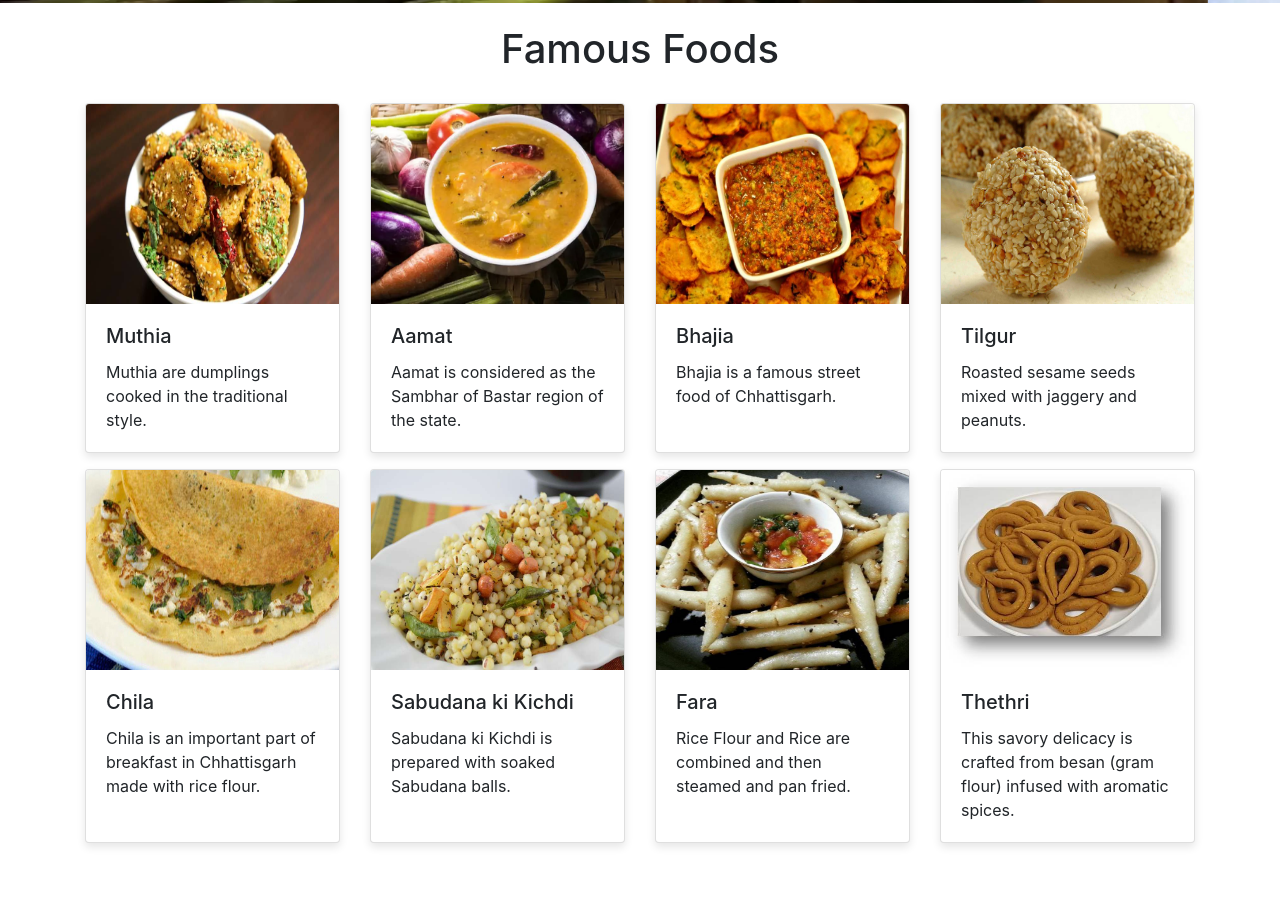
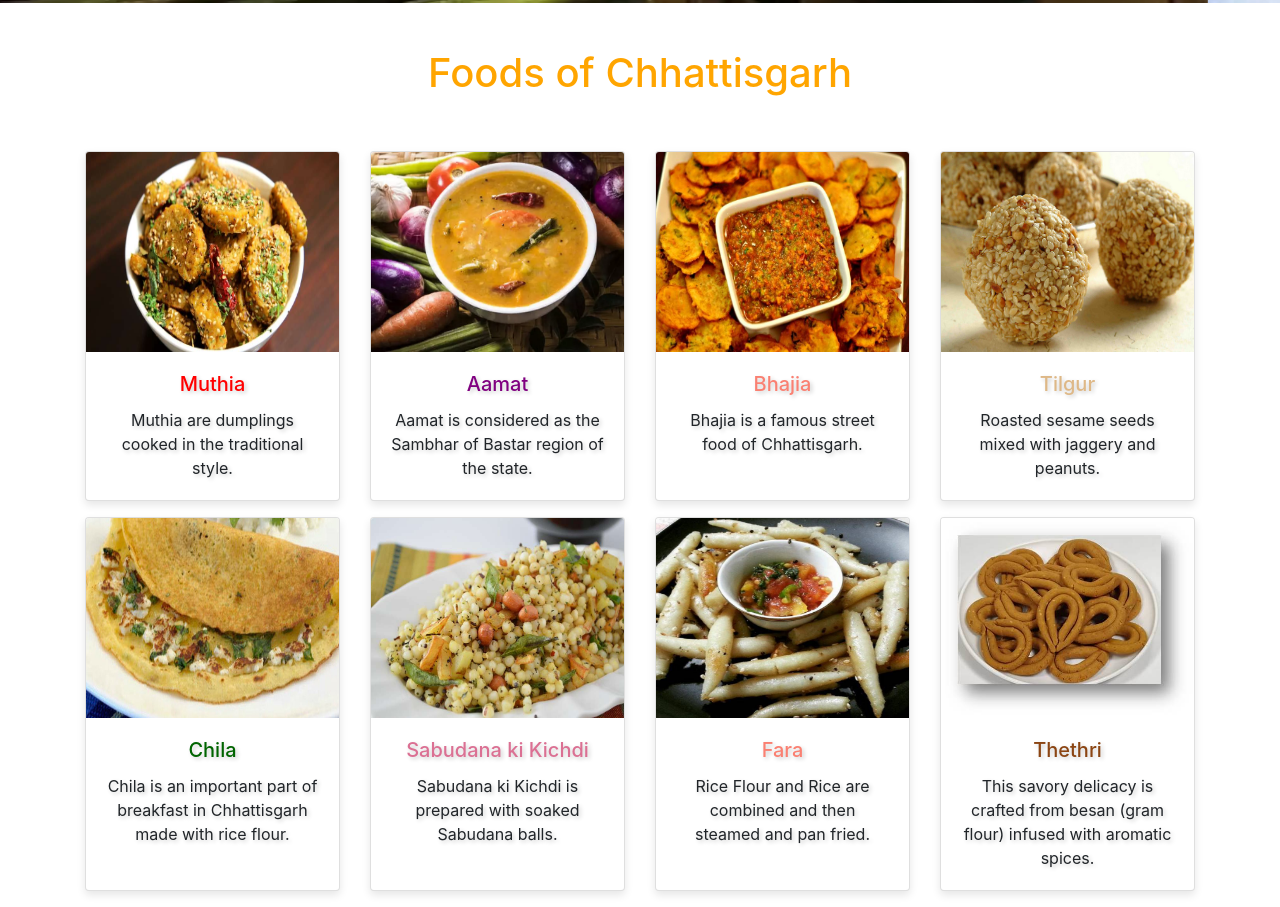
Before and after one commit to Talenteddolly/Chhattisgarh-Stories-Website, a plain HTML site: page Foods.HTML in a window 1280 px wide. Shown: the part 569-1476 px from the top of the page. Before the commit the page ends 1428 px from the top, so only its background shows below. Drawn offline with nearby package versions, Linux system fonts and the light colour scheme.

Commit message:
Update Foods.HTML

```diff
--- a/Foods.HTML
+++ b/Foods.HTML
@@ -33,9 +33,10 @@
             Enhanced Description
           </a>
           <div class="dropdown-menu" aria-labelledby="navbarDropdown">
-            <a class="dropdown-item" href="Foods.HTML">Foods of Chhattisgarh</a>
             <a class="dropdown-item" href="Temples.HTML">Temples of Chhattisgarh</a>
             <a class="dropdown-item" href="Waterfall.HTML">Waterfall Destination of Chhattisgarh</a>
+            <a class="dropdown-item" href="Dances.htm">Dances of Chhattisgarh</a>
+            <a class="dropdown-item" href="Foods.HTML">Foods of Chhattisgarh</a>
           </div>
         </li>
       </ul>
@@ -84,12 +85,12 @@
     </button>
   </div>
   <!-- Slider Section Ends Here -->
-
+<br>
   <!-- Header Section Starts Here -->
   <div class="container">
     <div class="row">
       <div class="col-md-12">
-        <h1 style="text-align:center; padding:2%">Famous Foods</h1>
+        <h1 style="text-align:center; padding:2%; color: orange;">Foods of Chhattisgarh</h1><br>
       </div>
     </div>
   </div>
@@ -102,8 +103,8 @@
       <div class="col-md-3 mb-3">
         <div class="card">
           <img src="images/Foods/Muthia.jpg" height="200px" class="card-img-top" alt="Muthia">
-          <div class="card-body">
-            <h5 class="card-title">Muthia</h5>
+          <div class="card-body heading_1">
+            <h5 class="card-title" style="color: red;">Muthia</h5>
             <p class="card-text">Muthia are dumplings cooked in the traditional style.</p>
           </div>
         </div>
@@ -113,8 +114,8 @@
       <div class="col-md-3 mb-3">
         <div class="card">
           <img src="images/Foods/Aamat-2.webp" height="200px" class="card-img-top" alt="Aamat">
-          <div class="card-body">
-            <h5 class="card-title">Aamat</h5>
+          <div class="card-body heading_1">
+            <h5 class="card-title" style="color: rgb(128, 0, 128)">Aamat</h5>
             <p class="card-text">Aamat is considered as the Sambhar of Bastar region of the state.</p>
           </div>
         </div>
@@ -124,8 +125,8 @@
       <div class="col-md-3 mb-3">
         <div class="card">
           <img src="images/Foods/Bhajia.jpg" height="200px" class="card-img-top" alt="Bhajia">
-          <div class="card-body">
-            <h5 class="card-title">Bhajia</h5>
+          <div class="card-body heading_1">
+            <h5 class="card-title" style="color: salmon">Bhajia</h5>
             <p class="card-text">Bhajia is a famous street food of Chhattisgarh.</p>
           </div>
         </div>
@@ -135,8 +136,8 @@
       <div class="col-md-3 mb-3">
         <div class="card">
           <img src="images/Foods/Tilgur.jpg" height="200px" class="card-img-top" alt="Tilgur">
-          <div class="card-body">
-            <h5 class="card-title">Tilgur</h5>
+          <div class="card-body heading_1">
+            <h5 class="card-title" style="color: burlywood;">Tilgur</h5>
             <p class="card-text">Roasted sesame seeds mixed with jaggery and peanuts.</p>
           </div>
         </div>
@@ -146,8 +147,8 @@
       <div class="col-md-3 mb-3">
         <div class="card">
           <img src="images/Foods/Chila.jpg" height="200px" class="card-img-top" alt="Chila">
-          <div class="card-body">
-            <h5 class="card-title">Chila</h5>
+          <div class="card-body heading_1">
+            <h5 class="card-title" style="color: darkgreen">Chila</h5>
             <p class="card-text">Chila is an important part of breakfast in Chhattisgarh made with rice flour.</p>
           </div>
         </div>
@@ -156,8 +157,8 @@
       <div class="col-md-3 mb-3">
         <div class="card">
           <img src="images/Foods/Sabudana khichdi.jpg" height="200px" class="card-img-top" alt="Sabudana ki Kichdi">
-          <div class="card-body">
-            <h5 class="card-title">Sabudana ki Kichdi</h5>
+          <div class="card-body heading_1">
+            <h5 class="card-title" style="color: palevioletred">Sabudana ki Kichdi</h5>
             <p class="card-text">Sabudana ki Kichdi is prepared with soaked Sabudana balls.</p>
           </div>
         </div>
@@ -166,8 +167,8 @@
       <div class="col-md-3 mb-3">
         <div class="card">
           <img src="images/Foods/Fara.jpg" height="200px" class="card-img-top" alt="Sabudana ki Kichdi">
-          <div class="card-body">
-            <h5 class="card-title">Fara
+          <div class="card-body heading_1">
+            <h5 class="card-title" style="color: salmon">Fara
             </h5>
             <p class="card-text">Rice Flour and Rice are combined and then steamed and pan fried.</p>
           </div>
@@ -177,8 +178,8 @@
       <div class="col-md-3 mb-3">
         <div class="card">
           <img src="images/Foods/Thethri.jpg" height="200px" class="card-img-top" alt="Sabudana ki Kichdi">
-          <div class="card-body">
-            <h5 class="card-title">Thethri</h5>
+          <div class="card-body heading_1">
+            <h5 class="card-title" style="color: saddlebrown">Thethri</h5>
             <p class="card-text">This savory delicacy is crafted from besan (gram flour) infused with aromatic spices.</p>
           </div>
         </div>
```
